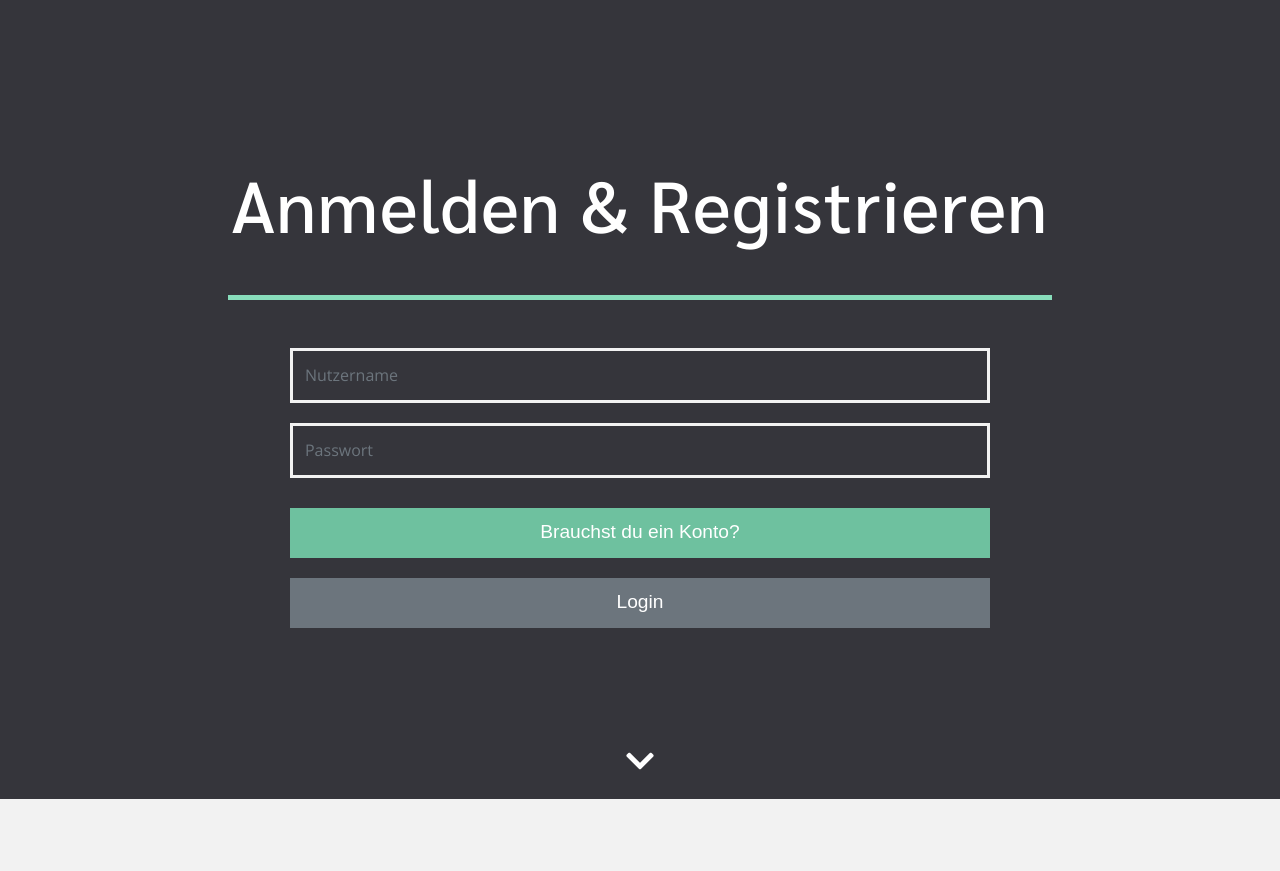
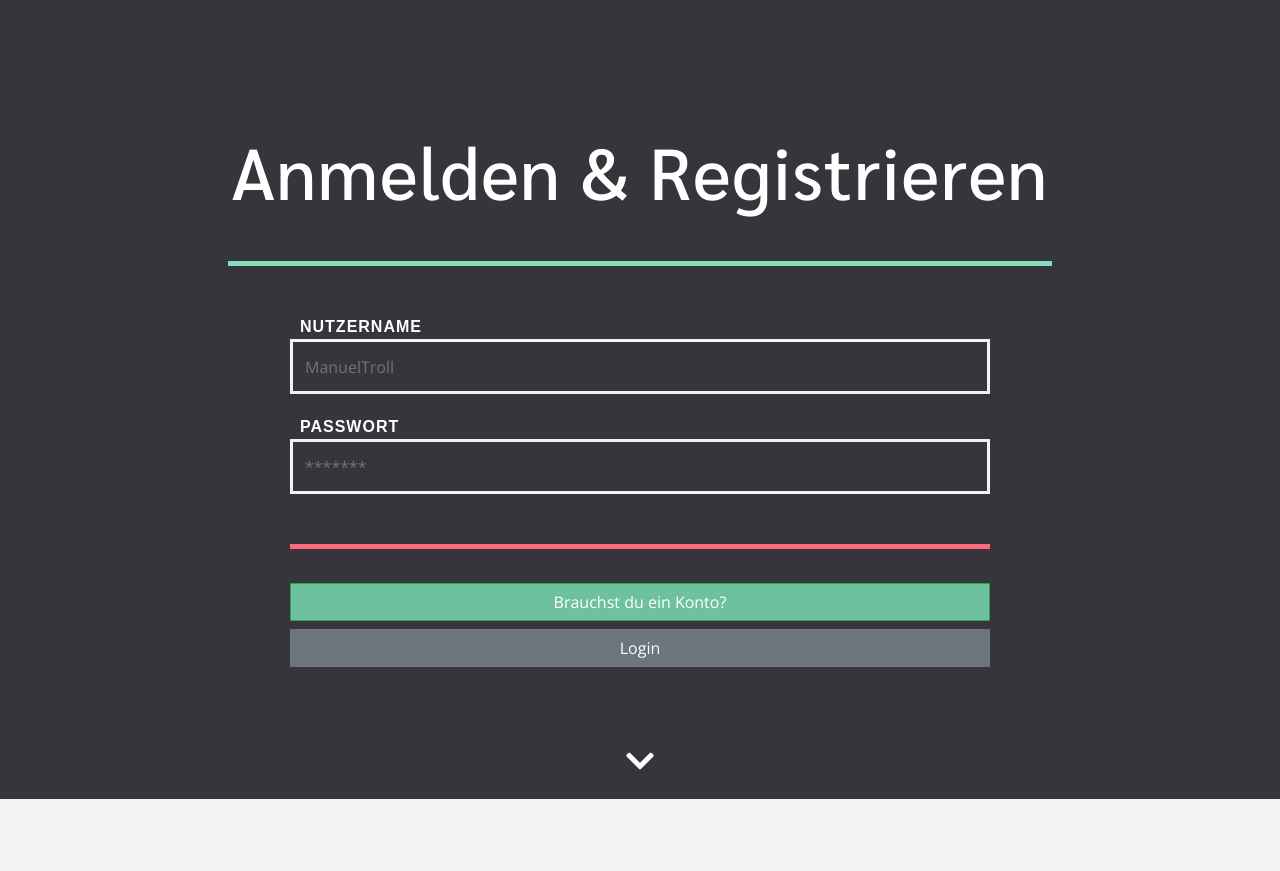
Before and after one commit to Flodeplay/Thrifter, a PHP site: page / in a window 1280 px wide. Shown: the part 2401-3272 px from the top of the page. Run offline with PHP 8.4, Linux system fonts and the light colour scheme; some libraries are stand-ins or nearby versions.

Commit message:
login fixes profil.php style changes

```diff
--- a/website-dir/app/funcs.inc.php
+++ b/website-dir/app/funcs.inc.php
@@ -104,7 +104,7 @@ function getUserbyID($user_id)
         $query = mysqli_query(establishDB(), "SELECT * FROM u_users WHERE u_id = '$user_id ';");
         if (mysqli_num_rows($query) > 0) {
             $row = mysqli_fetch_assoc($query);
-            return new user($row["u_id"],$row["u_username"],$row["u_forename"], $row["u_surname"],$row["u_email"], $row["u_birthdate"],$row["u_createtime"], $row["u_description"], $row["u_image"], $row["u_phonenumber"], $row["u_zipcode"]);
+            return new user($row["u_id"],$row["u_username"],$row["u_forename"], $row["u_surname"],$row["u_email"],$row["u_createtime"], $row["u_description"], $row["u_image"], $row["u_phonenumber"], $row["u_zipcode"]);
         } else {
             return false;
         }
@@ -127,7 +127,7 @@ function getUserbyName($u_username)
         $query = mysqli_query(establishDB(), "SELECT * FROM u_users WHERE u_username = '$u_username ';");
         if (mysqli_num_rows($query) > 0) {
             $row = mysqli_fetch_assoc($query);
-            return new user($row["u_id"],$row["u_username"],$row["u_forename"], $row["u_surname"],$row["u_email"], $row["u_birthdate"],$row["u_createtime"], $row["u_description"], $row["u_image"], $row["u_phonenumber"], $row["u_zipcode"]);
+            return new user($row["u_id"],$row["u_username"],$row["u_forename"], $row["u_surname"],$row["u_email"],$row["u_createtime"], $row["u_description"], $row["u_image"], $row["u_phonenumber"], $row["u_zipcode"]);
         } else {
             throw new Exception("Kein User vorhanden!");
         }
--- a/website-dir/app/profile.php
+++ b/website-dir/app/profile.php
@@ -174,6 +174,7 @@ checkSession();
 
                 <div id="collapseOne" class="collapse show" aria-labelledby="headingOne" data-parent="#accordion">
                     <div class="card-body">
+                        <div class="form-outer">
                         <form class="login-input" id="submit_form">
                             <label>E-Mail Adresse</label>
                             <input type="text" name="email" id="email" class="form-control" placeholder="<?php echo $_SESSION['u_user']->u_email;?>" aria-label="EMail">
@@ -203,6 +204,7 @@ checkSession();
                                 <span id="success_message" class="text-success"></span>
                             </div>
                         </form>
+                        </div>
                         <script>
                             //TODO birtdate -> calendar field to choose
                             //TODO passsword -> 2 fields which gets compared if equal
@@ -290,6 +292,7 @@ checkSession();
                     <div class="card-body">
 
                         <div class="container mt-3 p-0">
+                            <div class="form-outer">
                             <div id="error-message"></div>
                             <form role="form" id="contact-form" class="contact-form" name="FormQuestion"">
                                 <div class="row mb-3 p-0">
@@ -319,6 +322,7 @@ checkSession();
                                     </div>
                                 </div>
                             </form>
+                        </div>
                         </div>
                     </div>
                 </div>
--- a/website-dir/css/style.css
+++ b/website-dir/css/style.css
@@ -161,11 +161,11 @@ main article {
      background: linear-gradient(135deg, #ff6a79 0%, #ff6a79 21%, #88ddbb 70%, #88ddbb 100%);
      filter: progid:DXImageTransform.Microsoft.gradient(startColorstr='#ff6a79', endColorstr='#88ddbb', GradientType=1);
  }
-.form-outer{
+.form-outer-index{
     width: 100%;
     margin: 10px auto;
 }
-.form-outer > form > hr {
+.form-outer-index > form > hr {
     margin: 30px auto;
     border-width: 5px;
     border-color: var(--red);
@@ -175,14 +175,27 @@ main article {
     max-width: 500px;
     margin: 0 auto;
 }
-.form-outer > form input {
+.form-outer-index > form input {
     height: 55px;
     background-color: transparent;
     border-radius: 0;
     border: #f2f2f2 3.5px solid;
     margin-bottom: 20px;
+    color: white !important;
 }
-.form-outer > form > .btn-login{
+.form-outer-index > form input:focus,.form-outer-index > form input:active{
+    background-color: transparent!important;
+    border: var(--green) 3.5px solid;
+}
+.form-outer-index form span, .form-outer-index form label {
+    padding: 10px;
+    color: white;
+    letter-spacing: 1px;
+    text-transform: uppercase;
+    font-weight: bold;
+    font-family: 'Montserrat', sans-serif;
+}
+.form-outer form > .btn-login{
     height: 50px;
     width: 100%;
     border: none;
@@ -190,32 +203,32 @@ main article {
     font-size: 120%;
     font-family: 'Montserrat', sans-serif;
 }
-.form-outer-modal > form , .form-outer > form{
+.form-outer form{
     margin: 10px auto;
     width: 100%;
 }
 
-.form-outer-modal form span, .form-outer-modal form label {
+.form-outer form span, form label {
     margin: 5px;
     color: var(--gray-dark);
     letter-spacing: 1px;
     text-transform: uppercase;
-    font-weight: bold;
-    font-family: 'Montserrat', sans-serif;
 }
 
-.form-outer-modal > form > hr {
+.form-outer form > hr {
     margin: 30px auto;
 }
 
-.form-outer-modal > form input {
+.form-outer form input {
     height: 40px;
     border-radius: 0;
-    border: var(--gray-dark) 1.5px solid;
+    border: #575757 1px solid;
     margin-bottom: 15px;
 }
-
-.input-wrong {
+.form-outer > form input:focus,.form-outer > form input:active{
+    border: var(--green) 1px solid;
+}
+ .input-wrong {
     border: var(--red) 1.5px solid !important;
     color: var(--red) !important;
 }
--- a/website-dir/html/login.html
+++ b/website-dir/html/login.html
@@ -1,4 +1,4 @@
-<div class="form-outer-modal">
+<div class="form-outer">
     <div id="error-message"></div>
     <form name="login" action="login.php" method="post" onsubmit="return checkLogin()">
         <span id="username_text">Nutzername</span>
--- a/website-dir/index.php
+++ b/website-dir/index.php
@@ -117,10 +117,9 @@
             <div class="content">
                 Hast du noch Platz im Kleiderschrank?
                 <div>
-                    <button type="button" class="btn btn-outline-light btn-lg" data-toggle="modal"
-                            data-target="#login-modal">
+                    <a class="btn btn-lg btn-outline-light" href="app/login.php">
                         Anmelden!
-                    </button>
+                    </a>
                 </div>
             </div>
         </div>
@@ -150,69 +149,8 @@
         <div class="col-12 col-md-8 mx-auto">
             <h1 class="my-5 text-center display-3 text-white">Anmelden & Registrieren</h1>
             <hr style="border-width: 5px; border-color: var(--green);">
-            <div class="form-outer my-5" style="max-width: 700px">
-                <div id="error-message"></div>
-                <form name="login" action="app/login.php" method="post" onsubmit="return checkLogin()">
-                    <input type="text" name="username" class="form-control" placeholder="Nutzername"
-                           aria-label="Username">
-                    <input type="text" name="email" class="form-control register-input"
-                           placeholder="E-Mail" aria-label="Email">
-                    <input type="password" name="pwd" class="form-control" placeholder="Passwort"
-                           aria-label="Passwort">
-                    <div class="row">
-                        <input type="text" name="forename" class="form-control register-input w-50 "
-                               placeholder="Vorname" aria-label="Vorname">
-                        <input type="text" name="surname" class="form-control register-input w-50"
-                               placeholder="Nachname" aria-label="Nachname">
-                    </div>
-                    <input type="text" name="zipcode" class="form-control register-input"
-                           placeholder="Postal-Code / ZIP-Code"
-                           aria-label="Postal-code">
-                    <input type="text" name="phonenr" class="form-control register-input" placeholder="Telefon"
-                           aria-label="Telefon">
-                    <button type="button"
-                            class="btn-login btn-success change-register-button login-input">Brauchst
-                        du ein Konto?
-                    </button>
-                    <button type="button"
-                            class="btn-login btn-success change-login-button register-input">Doch
-                        lieber anmelden?
-                    </button>
-                    <button type="submit" name="submit" value="login"
-                            class="btn-login btn-secondary login-input">
-                        Login
-                    </button>
-                    <button type="submit" name="submit" value="reg"
-                            class="btn-login btn-secondary register-input">
-                        Registrieren
-                    </button>
-                </form>
-            </div>
-        </div>
-        <div class="scrolldown hover-green text-white"><i class="fas fa-chevron-down fa-2x"></i></div>
-    </section>
-    <section class="full-height-section p-3 d-flex align-items-center">
-        <blockquote class="blockquote col-md-6 mx-auto">
-            <p class="mb-0 h1">Someone that religiously shops at Thrift Stores looking for bargains and often scores
-                amazing deals. Often dedicated to recycling and reuse of products to keep our planet "greener".
-            </p>
-            <footer class="blockquote-footer h3">Urban Dictionary</footer>
-        </blockquote>
-        <div class="scrolldown hover-green"><i class="fas fa-chevron-down fa-2x"></i></div>
-    </section>
-</main>
-<div class="modal fade" id="login-modal" tabindex="-1" role="dialog" aria-labelledby="login-modal" aria-hidden="true">
-    <div class="modal-dialog modal-dialog-centered" role="document">
-        <div class="modal-content">
-            <div class="modal-header bg-success p-4">
-                <h4 class="modal-title text-center" id="Login-title"><i class="fas fa-lock mr-3"></i>Login</h4>
-                <button type="button" class="close" data-dismiss="modal" aria-label="Close">
-                    <span aria-hidden="true"><i class="fas fa-times"></i></span>
-                </button>
-            </div>
-            <div class="modal-body">
-                <div class="form-outer-modal">
-                    <div id="error-message"></div>
+            <div class="form-outer-index my-5" style="max-width: 700px">
+                    <div id="error-message" class="text-danger my-3"></div>
                     <form name="login" action="app/login.php" method="post" onsubmit="return checkLogin()">
                         <span id="username_text">Nutzername</span>
                         <input type="text" name="username" class="form-control" placeholder="ManuelTroll"
@@ -359,11 +297,20 @@
                             $(".login-input").toggle();
                         });
                     </script>
-                </div>
             </div>
         </div>
-    </div>
-</div>
+        <div class="scrolldown hover-green text-white"><i class="fas fa-chevron-down fa-2x"></i></div>
+    </section>
+    <section class="full-height-section p-3 d-flex align-items-center">
+        <blockquote class="blockquote col-md-6 mx-auto">
+            <p class="mb-0 h1">Someone that religiously shops at Thrift Stores looking for bargains and often scores
+                amazing deals. Often dedicated to recycling and reuse of products to keep our planet "greener".
+            </p>
+            <footer class="blockquote-footer h3">Urban Dictionary</footer>
+        </blockquote>
+        <div class="scrolldown hover-green"><i class="fas fa-chevron-down fa-2x"></i></div>
+    </section>
+</main>
 <section>
     <footer class="footer">
         <div class="display-3">"Gestern Deins, Heute Meins"</div>
```
Also changed, not shown: website-dir/app/class/user.php (+6 -8 lines), website-dir/app/login.php (+3 -10 lines).
